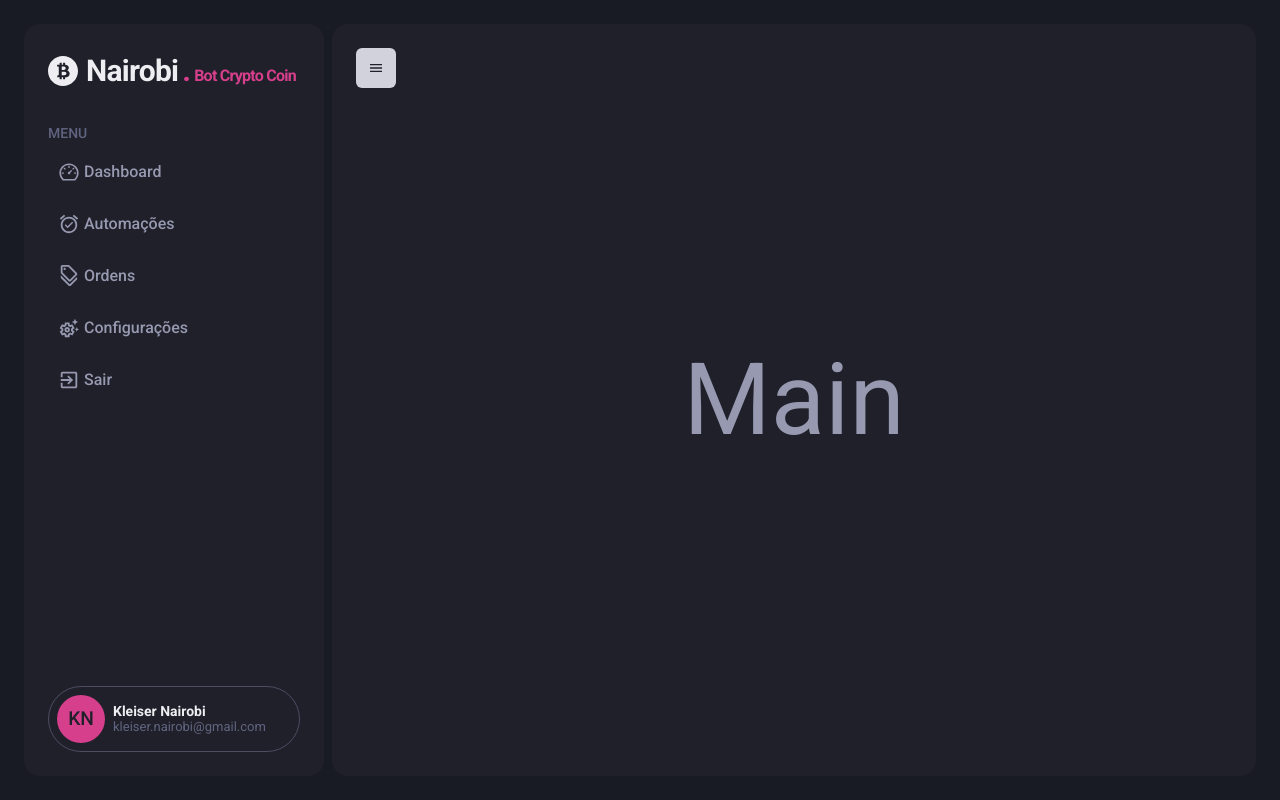
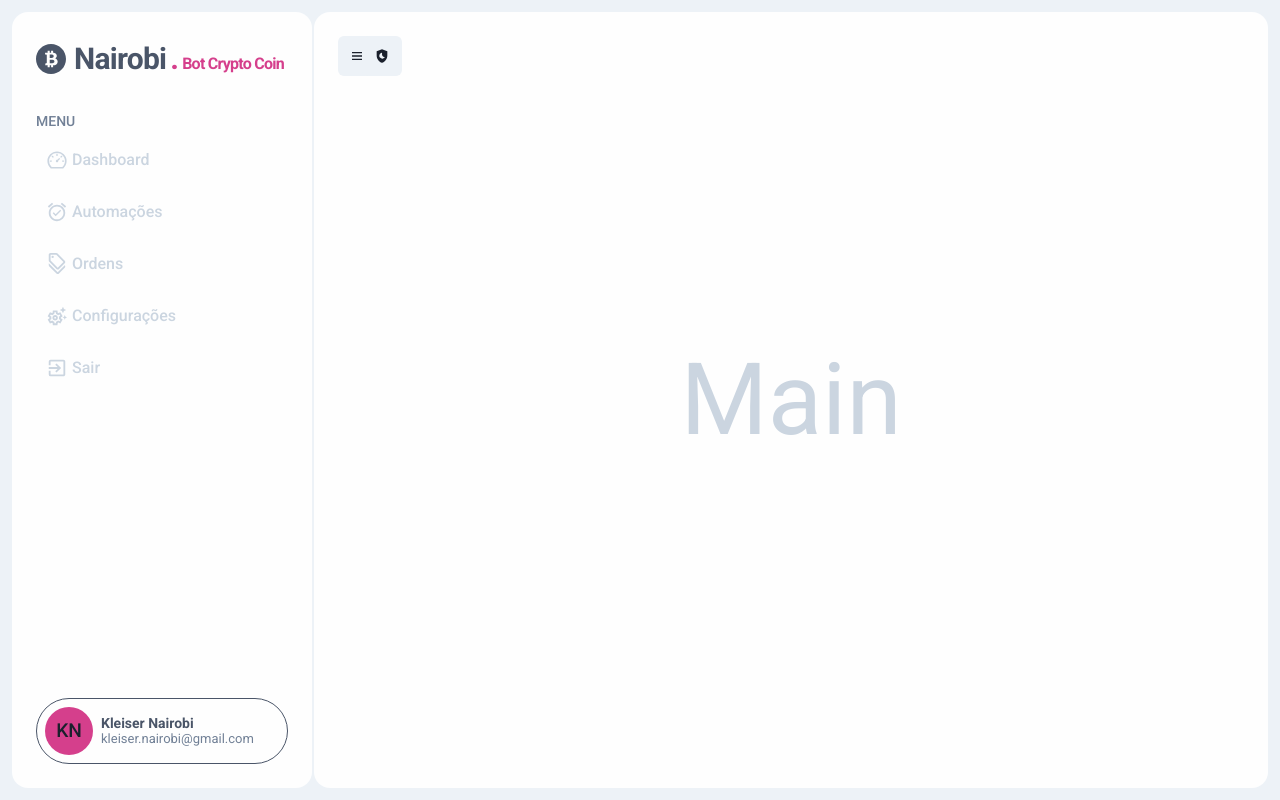
Before and after one commit to KleiserNairobi/BotCryptoCoin, a React (Vite) app in the folder frontend/: page / in a window 1280 px wide. Built offline with nearby package versions, Linux system fonts and the light colour scheme.

Commit message:
front - implementando light e dark mode

```diff
--- a/frontend/src/pages/Home.tsx
+++ b/frontend/src/pages/Home.tsx
@@ -1,19 +1,23 @@
-import { HStack, Flex, Text, IconButton } from "@chakra-ui/react";
+import { HStack, Flex, Text, IconButton, useColorMode } from "@chakra-ui/react";
 import { useState } from "react";
-import { MdMenu } from "react-icons/md";
+import { MdMenu, MdShieldMoon } from "react-icons/md";
 import { Sidebar } from "../components/Sidebar";
+import { useTokens } from "../styles/tokens";
 
 export default function Home() {
+  const tokens = useTokens();
   const [collapse, setCollapse] = useState(true);
+  const { toggleColorMode } = useColorMode();
+
   return (
-    <HStack w={"full"} h={"100vh"} p={6}>
+    <HStack w={"full"} h={"100vh"} p={3} gap={0.5}>
       <Flex
         as={"aside"}
         w={"full"}
         h={"full"}
         p={6}
         maxW={collapse ? 300 : 100}
-        bg={"gray.800"}
+        bg={tokens.corDeFundo}
         alignItems={"start"}
         flexDir={"column"}
         justifyContent={"space-between"}
@@ -26,7 +30,7 @@ export default function Home() {
         as={"main"}
         w={"full"}
         h={"full"}
-        bg={"gray.800"}
+        bg={tokens.corDeFundo}
         flexDir={"column"}
         position={"relative"}
         alignItems="center"
@@ -41,6 +45,14 @@ export default function Home() {
           position={"absolute"}
           onClick={() => setCollapse(!collapse)}
         />
+        <IconButton
+          top={6}
+          left={12}
+          icon={<MdShieldMoon />}
+          aria-label="Menu"
+          position={"absolute"}
+          onClick={toggleColorMode}
+        />
         <Text fontSize={100} color="gray.300">
           Main
         </Text>
--- a/frontend/src/styles/theme.ts
+++ b/frontend/src/styles/theme.ts
@@ -1,27 +1,35 @@
 import { extendTheme } from "@chakra-ui/react";
+import { mode, GlobalStyleProps } from "@chakra-ui/theme-tools";
 
 export const theme = extendTheme({
-  colors: {
-    gray: {
-      "900": "#181B23",
-      "800": "#1F2029",
-      "700": "#353646",
-      "600": "#4B4D63",
-      "500": "#616480",
-      "400": "#797D9A",
-      "300": "#9699B0",
-      "200": "#B3B5C6",
-      "100": "#D1D2DC",
-      "50": "#EEEEF2",
-    },
-  },
   fonts: {
     heading: "Roboto",
     body: "Roboto",
   },
+  // colors: {
+  //   gray: {
+  //     "900": "#181B23",
+  //     "800": "#1F2029",
+  //     "700": "#353646",
+  //     "600": "#4B4D63",
+  //     "500": "#616480",
+  //     "400": "#797D9A",
+  //     "300": "#9699B0",
+  //     "200": "#B3B5C6",
+  //     "100": "#D1D2DC",
+  //     "50": "#EEEEF2",
+  //   },
+  // },
+  fundo: {
+    light: "gray.50",
+    dark: "yellow.900",
+  },
   styles: {
-    global: {
-      body: { bg: "gray.900", color: "gray.50" },
-    },
+    global: (props: GlobalStyleProps) => ({
+      body: {
+        bg: mode("gray.100", "gray.700")(props),
+        color: mode("gray.600", "white")(props),
+      },
+    }),
   },
 });
--- /dev/null
+++ b/frontend/src/styles/tokens.ts
@@ -0,0 +1,8 @@
+import { useColorModeValue } from "@chakra-ui/react";
+
+export function useTokens() {
+  const corDoTexto = useColorModeValue("black", "white");
+  const corDeFundo = useColorModeValue("whiteAlpha.900", "blackAlpha.400");
+
+  return { corDoTexto, corDeFundo };
+}
```
Also changed, not shown: frontend/src/styles/config.ts (deleted).
